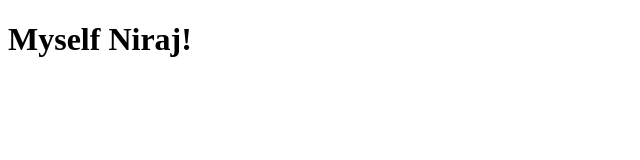
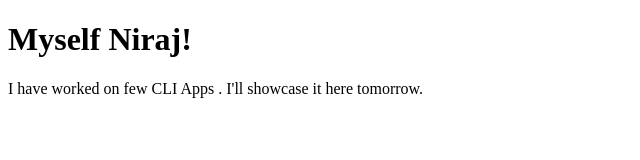
Before and after one commit to itscyborg/demo, a plain HTML site: page index.html in a window 1280 px wide. Shown: the whole page, without its empty margins (0-640 px from the left). Drawn offline with Linux system fonts and the light colour scheme.

Commit message:
update details of project

```diff
--- a/index.html
+++ b/index.html
@@ -8,5 +8,6 @@
 </head>
 <body>
     <h1>Myself Niraj!</h1>
+    I have worked on few CLI Apps . I'll showcase it here tomorrow.
 </body>
 </html>
```
